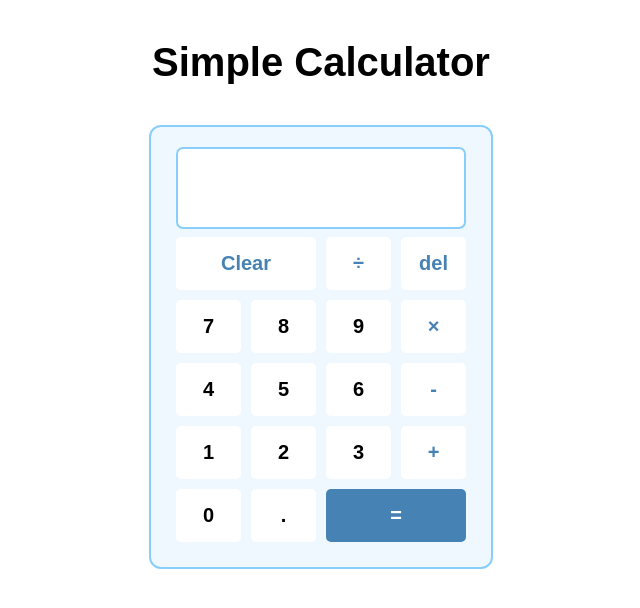
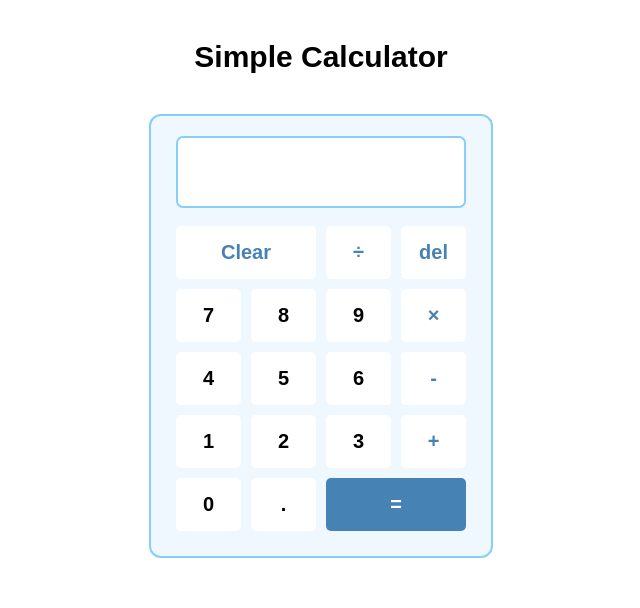
Before and after one commit to miyoko-shimura/react-app-test, a React (Vite) app: page / in a window 1280 px wide. Shown: the top 608 px of the page, without its empty margins (319-959 px from the left). Built offline with nearby package versions, Linux system fonts and the light colour scheme; a web font is replaced by a local one.

Commit message:
Update App.css

```diff
--- a/src/App.css
+++ b/src/App.css
@@ -2,7 +2,7 @@
 
 * {
   font-family: 'Nexa', sans-serif;
-  font-size: 18px;
+  font-size: 17px;
   margin: 0;
 }
 
@@ -16,7 +16,7 @@
 
 h1 {
   font-family: 'Nexa', sans-serif;
-  font-size: 40px;
+  font-size: 30px;
   margin: 40px 0;
 }
 
@@ -41,7 +41,7 @@ h1 {
 
 .screen input {
   width: 270px;
-  height: 70px;
+  height: 60px;
   padding: 8px 8px 0 8px;
   border-radius: 7px;
   border: 2px solid #87cefa; /* スカイブルー */
```
